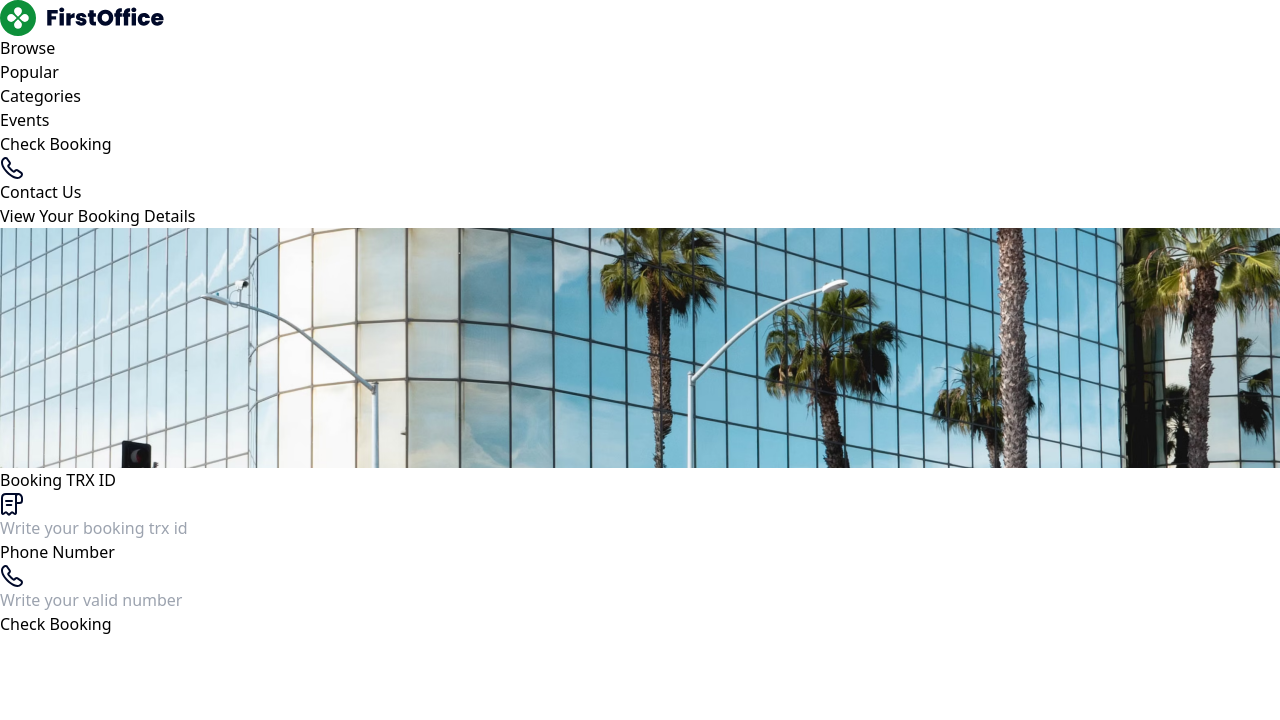
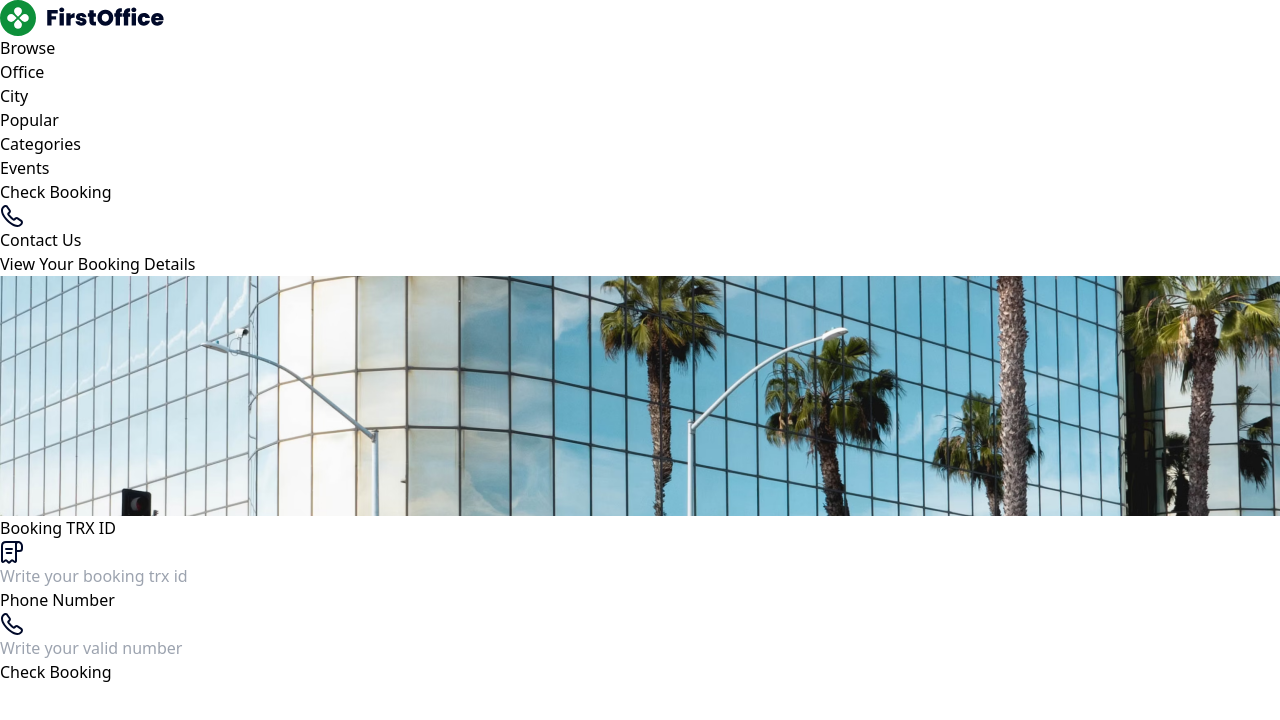
Before and after one commit to dafahfabiansyah/gorent-frontend, a React (Vite) app: page /booking-status in a window 1280 px wide. Shown: the top 720 px of the page. Built offline with nearby package versions, Linux system fonts and the light colour scheme.

Commit message:
fix bug at booking status page and styling pages

```diff
--- a/src/components/BenefitsSection.tsx
+++ b/src/components/BenefitsSection.tsx
@@ -24,7 +24,7 @@ const BenefitsSection = () => {
               Privacy-First Design
             </p>
             <p className="text-sm leading-[24px]">
-              Lorem available without even higher tax that cost much
+              Desain mengutamakan privasi bagi pengguna.
             </p>
           </div>
         </div>
@@ -39,7 +39,7 @@ const BenefitsSection = () => {
           <div className="flex flex-col gap-[5px]">
             <p className="font-bold text-lg leading-[27px]">Easy Move Access</p>
             <p className="text-sm leading-[24px]">
-              Lorem available without even higher tax that cost much
+              Akses mudah untuk pindah dan mobilitas.
             </p>
           </div>
         </div>
@@ -56,7 +56,7 @@ const BenefitsSection = () => {
               Flexibility Spaces
             </p>
             <p className="text-sm leading-[24px]">
-              Lorem available without even higher tax that cost much
+              Ruang fleksibel yang dapat disesuaikan kebutuhan.
             </p>
           </div>
         </div>
@@ -71,7 +71,7 @@ const BenefitsSection = () => {
           <div className="flex flex-col gap-[5px]">
             <p className="font-bold text-lg leading-[27px]">Top-Rated Office</p>
             <p className="text-sm leading-[24px]">
-              Lorem available without even higher tax that cost much
+              Kantor dengan rating terbaik dan fasilitas unggul.
             </p>
           </div>
         </div>
@@ -88,7 +88,7 @@ const BenefitsSection = () => {
               Extra Snacks Available
             </p>
             <p className="text-sm leading-[24px]">
-              Lorem available without even higher tax that cost much
+              Tersedia camilan tambahan untuk pengguna.
             </p>
           </div>
         </div>
@@ -105,7 +105,7 @@ const BenefitsSection = () => {
               Sustain for Business
             </p>
             <p className="text-sm leading-[24px]">
-              Lorem available without even higher tax that cost much
+              Berkelanjutan dan cocok untuk bisnis jangka panjang.
             </p>
           </div>
         </div>
--- a/src/components/Navbar.tsx
+++ b/src/components/Navbar.tsx
@@ -1,4 +1,4 @@
-import React from 'react'
+import React from "react";
 
 const Navbar = () => {
   return (
@@ -9,8 +9,30 @@ const Navbar = () => {
           <img src="/assets/images/logos/logo.svg" alt="logo" />
         </a>
         <ul className="flex items-center gap-[50px] w-fit">
+          <li className="relative group ">
+            <button className="px-4 py-2 focus:outline-none">
+              Browse
+            </button>
+            <div className="absolute hidden pt-2  group-hover:block ">
+              <ul className="bg-white shadow-lg rounded-b-lg">
                 <li>
-              <a href="/all-office">Browse</a>
+                  <a
+                    href="/all-office"
+                    className="block px-4 py-2 hover:bg-gray-200"
+                  >
+                    Office
+                  </a>
+                </li>
+                <li>
+                  <a
+                    href="/all-city"
+                    className="block px-4 py-2 hover:bg-gray-200"
+                  >
+                    City
+                  </a>
+                </li>
+              </ul>
+            </div>
           </li>
           <li>
             <a href="">Popular</a>
@@ -38,7 +60,7 @@ const Navbar = () => {
         </a>
       </div>
     </nav>
-  )
-}
+  );
+};
 
-export default Navbar
+export default Navbar;
--- a/src/components/OfficeCard.tsx
+++ b/src/components/OfficeCard.tsx
@@ -11,7 +11,7 @@ const OfficeCard = ({ office }: OfficeCardProps) => {
       <div className="flex flex-col rounded-[20px] border border-[#E0DEF7] bg-white overflow-hidden">
         <div className="thumbnail-container relative w-full h-[200px]">
           <p
-          // Populer
+            // Populer
             className={`absolute top-5 left-5 w-fit rounded-full p-[6px_16px] font-bold text-sm leading-[21px] text-[#F7F7FD] ${
               office.is_available === 1 ? "bg-[#0D903A]" : "bg-red-500"
             }`}
--- a/src/pages/BookingStatus.tsx
+++ b/src/pages/BookingStatus.tsx
@@ -244,7 +244,38 @@ const BookingStatus = () => {
             <div className="flex flex-col h-fit shrink-0 rounded-[20px] border border-[#E0DEF7] p-[30px] gap-[30px] bg-white">
               <h2 className="font-bold">Order Details</h2>
               <div className="flex flex-col gap-5">
-                {bookingDetails.is_paid === true ? (
+              {bookingDetails.is_paid === 1 ?
+               <div className="flex items-center justify-between">
+               <p className="font-semibold">Status Pembayaran</p>
+               <p className="rounded-full w-fit p-[6px_16px] bg-[#0D903A] font-bold text-sm leading-[21px] text-[#F7F7FD]">
+                 SUCCESS
+               </p>
+             </div>
+              :
+              <div className="flex items-center justify-between">
+              <p className="font-semibold">Status Pembayaran</p>
+              <p className="rounded-full w-fit p-[6px_16px] bg-[#FF852D] font-bold text-sm leading-[21px] text-[#F7F7FD]">
+                PENDING
+              </p>
+            </div>
+            }
+
+            {/* {bookingDetails.is_paid == 1 ? (
+               <div className="flex items-center justify-between">
+               <p className="font-semibold">Status Pembayaran</p>
+               <p className="rounded-full w-fit p-[6px_16px] bg-[#0D903A] font-bold text-sm leading-[21px] text-[#F7F7FD]">
+                 SUCCESS
+               </p>
+             </div>
+            ) : (
+              <div className="flex items-center justify-between">
+                <p className="font-semibold">Status Pembayaran</p>
+                <p className="rounded-full w-fit p-[6px_16px] bg-[#FF852D] font-bold text-sm leading-[21px] text-[#F7F7FD]">
+                  PENDING
+                </p>
+              </div>
+            )} */}
+                {/* {bookingDetails.is_paid === false ? (
                   <div className="flex items-center justify-between">
                     <p className="font-semibold">Status Pembayaran</p>
                     <p className="rounded-full w-fit p-[6px_16px] bg-[#FF852D] font-bold text-sm leading-[21px] text-[#F7F7FD]">
@@ -258,7 +289,7 @@ const BookingStatus = () => {
                       SUCCESS
                     </p>
                   </div>
-                )}
+                )} */}
 
                 <div className="flex items-center justify-between">
                   <p className="font-semibold">Booking TRX ID</p>
--- a/src/types/type.ts
+++ b/src/types/type.ts
@@ -43,7 +43,7 @@ export interface BookingDetails {
     // phoneNumber : number;
     booking_trx_id : string;
     // bookingTransactionId : string;
-    is_paid : boolean;
+    is_paid : number;
     // isPaid : boolean;
     office : Office;
 }
```
Lines whose indentation alone changed are shown as unchanged.
